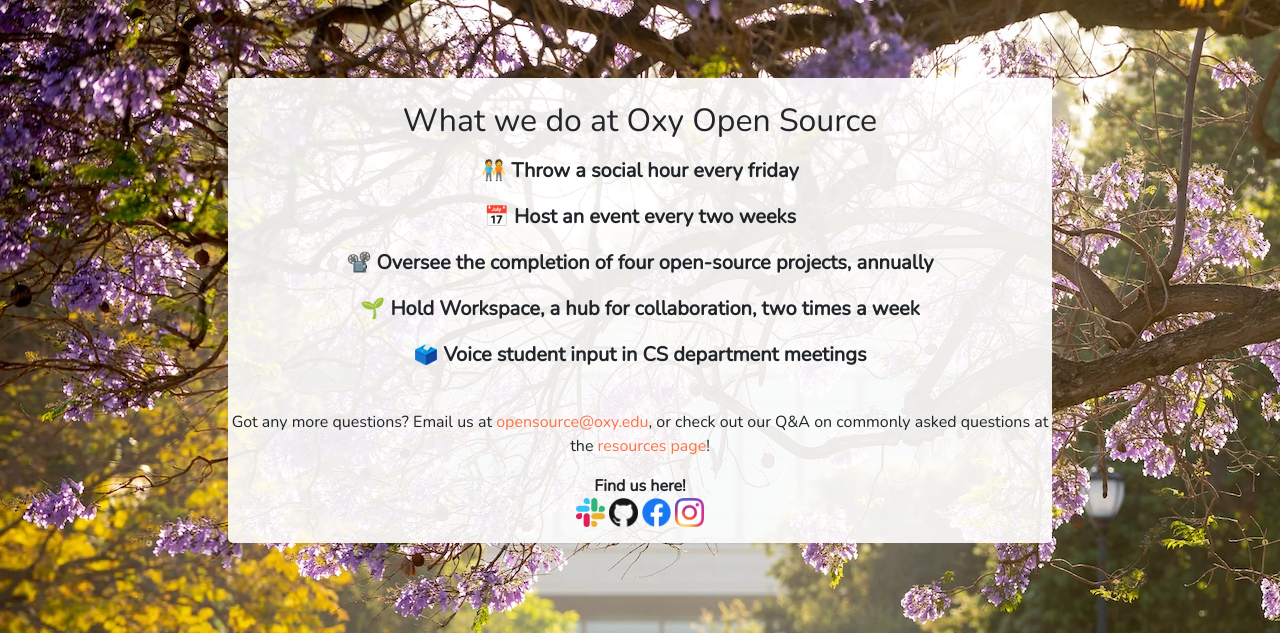
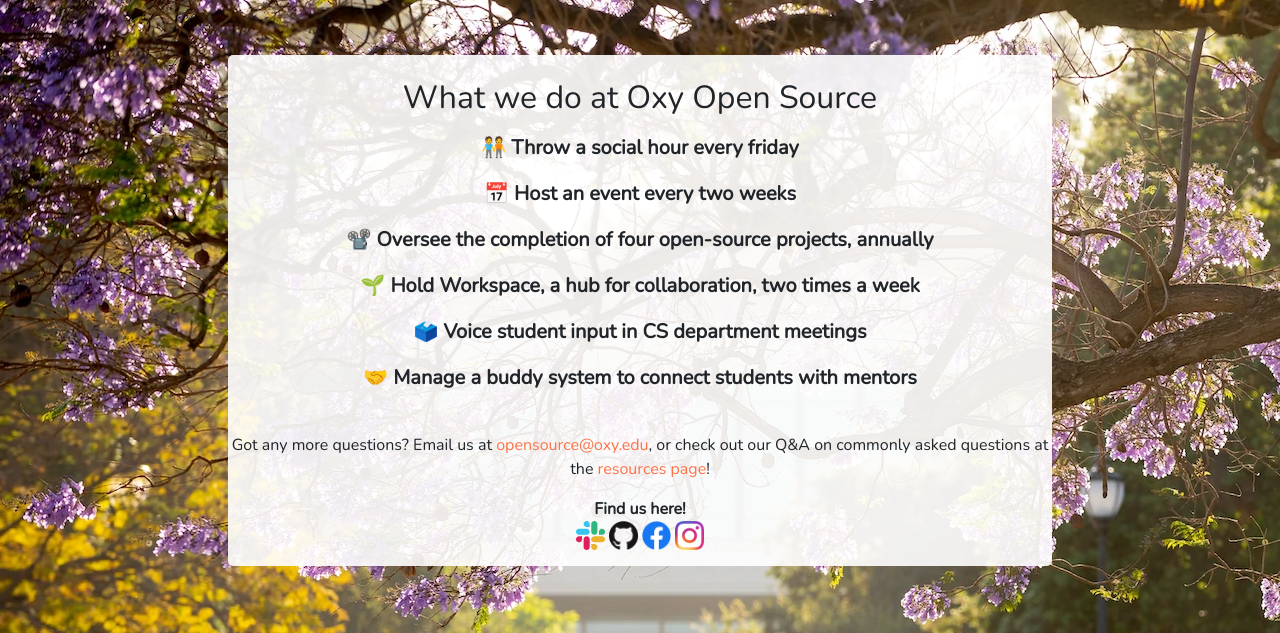
Before and after one commit to jacup101/oxyos.github.io, a Flask app: page /what-we-do/ in a window 1280 px wide. Shown: the part 78-711 px from the top of the page. Run offline with Flask 2, Linux system fonts and the light colour scheme.

Commit message:
added buddy system to what we do page

```diff
--- a/resources/index.html
+++ b/resources/index.html
@@ -142,8 +142,8 @@
 
     </div>
 
-      <h3 class="mb-3 font-weight-bold">Career Support</h3>
-      <h5 class="d-inline-block w-75 ">Stay up to date on internship and research opportunities by joining the CS Department's opportunities <a href = "https://mailman.oxy.edu/mailman/listinfo/compsci-opportunities-l">mailing list</a>!</h5>
+    <h3 class="mb-3 font-weight-bold">Career Support</h3>
+    <h5 class="d-inline-block w-75 ">Stay up to date on internship and research opportunities by joining the CS Department's <a href = "https://mailman.oxy.edu/mailman/listinfo/compsci-opportunities-l"> opportunities mailing list</a>!</h5>
 
   </div>
 
--- a/src/app/templates/pages/what-we-do.html
+++ b/src/app/templates/pages/what-we-do.html
@@ -22,6 +22,9 @@
   <div class="activity">
     🗳️ Voice student input in CS department meetings
   </div>
+  <div class="activity">
+    🤝 Manage a buddy system to connect students with mentors
+  </div>
 </div>
 
 
--- a/what-we-do/index.html
+++ b/what-we-do/index.html
@@ -106,6 +106,9 @@
   <div class="activity">
     🗳️ Voice student input in CS department meetings
   </div>
+  <div class="activity">
+    🤝 Manage a buddy system to connect students with mentors
+  </div>
 </div>
 
 
```
